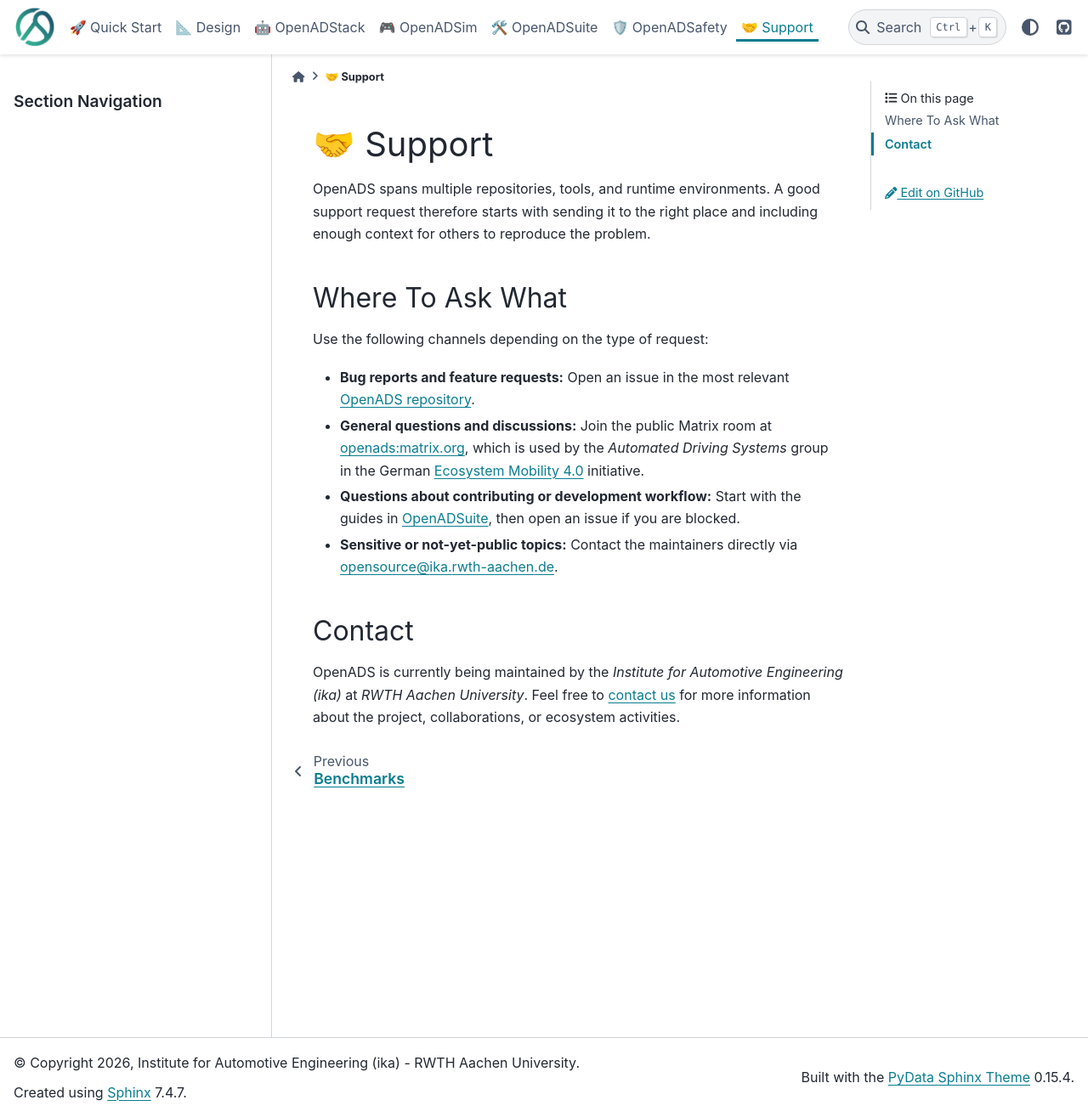
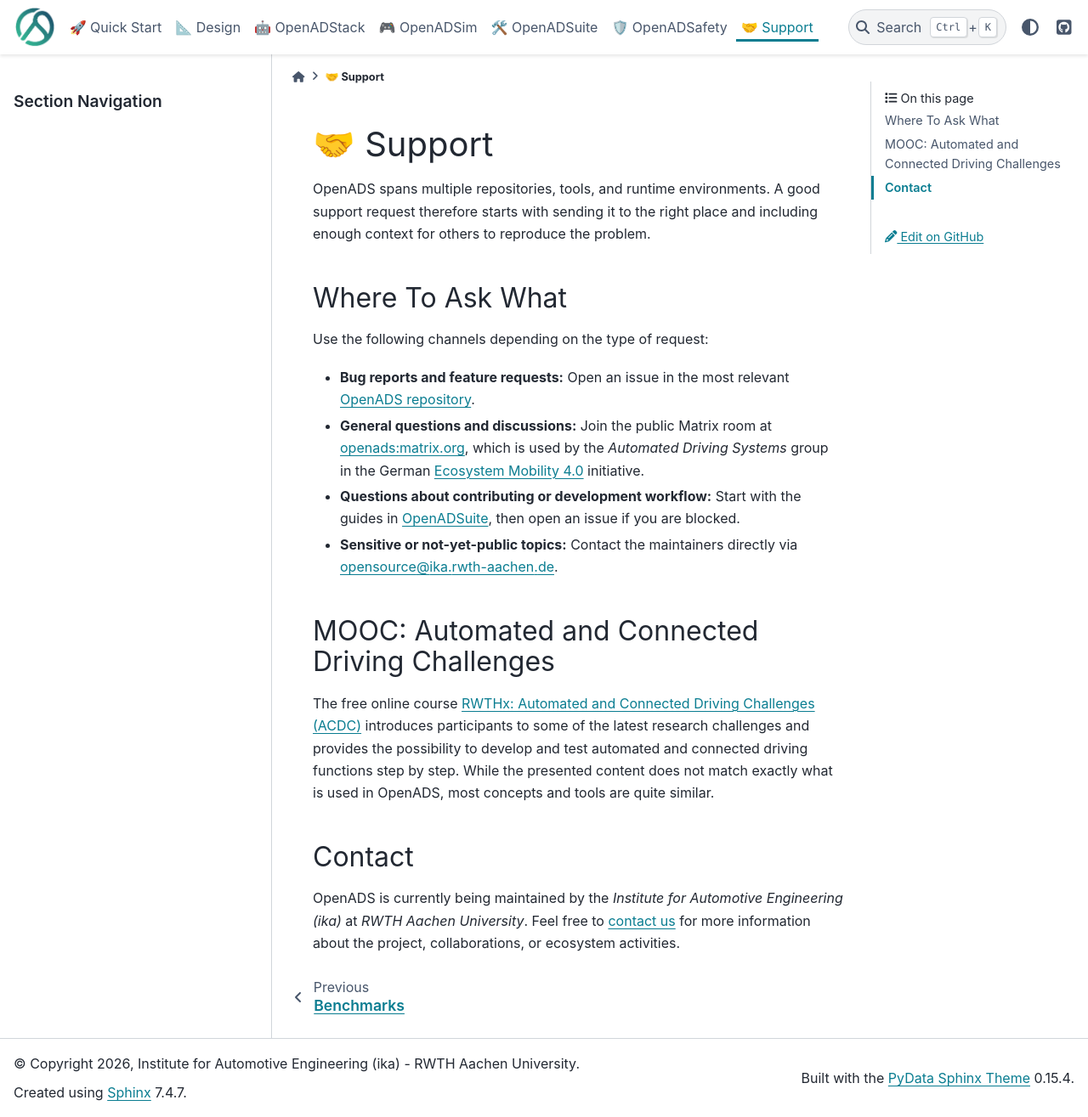
Before and after one commit to openads-project/openads-project.github.io, a Sphinx documentation site: the page built from docs/support/support.md, in a window 1280 px wide and 1315 px high. Shown: the whole window at 85% size. Built offline with Sphinx 7.4.7 and the PyData theme 0.15.4, drawn with Linux system fonts in a browser that asks for light colours; pages that are not in the unit, such as notebooks, are missing from menus.

Commit message:
refer to acdc mooc

```diff
--- a/docs/support/support.md
+++ b/docs/support/support.md
@@ -16,6 +16,10 @@
 - **Questions about contributing or development workflow:** Start with the guides in [OpenADSuite](../openadsuite/openadsuite.md), then open an issue if you are blocked.
 - **Sensitive or not-yet-public topics:** Contact the maintainers directly via [opensource@ika.rwth-aachen.de](mailto:opensource@ika.rwth-aachen.de).
 
+## MOOC: Automated and Connected Driving Challenges
+
+The free online course [RWTHx: Automated and Connected Driving Challenges (ACDC)](https://www.edx.org/learn/automation/rwth-aachen-university-automated-and-connected-driving-challenges) introduces participants to some of the latest research challenges and provides the possibility to develop and test automated and connected driving functions step by step. While the presented content does not match exactly what is used in OpenADS, most concepts and tools are quite similar.
+
 ## Contact
 
 OpenADS is currently being maintained by the *Institute for Automotive Engineering (ika)* at *RWTH Aachen University*. Feel free to [contact us](mailto:opensource@ika.rwth-aachen.de) for more information about the project, collaborations, or ecosystem activities.
```
